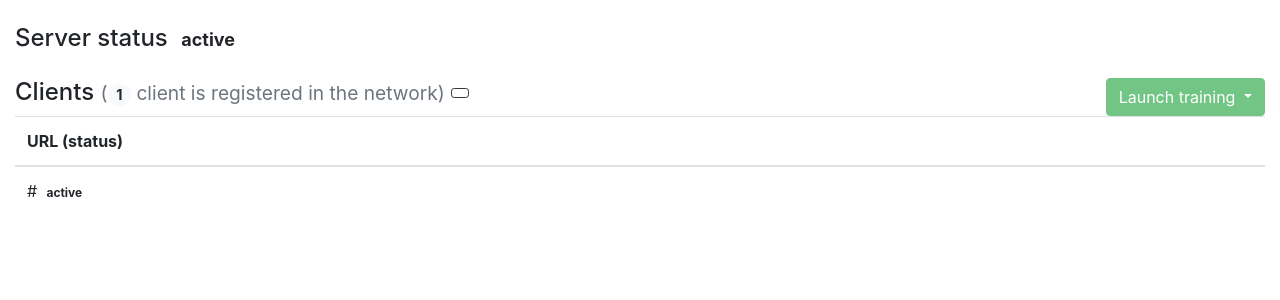
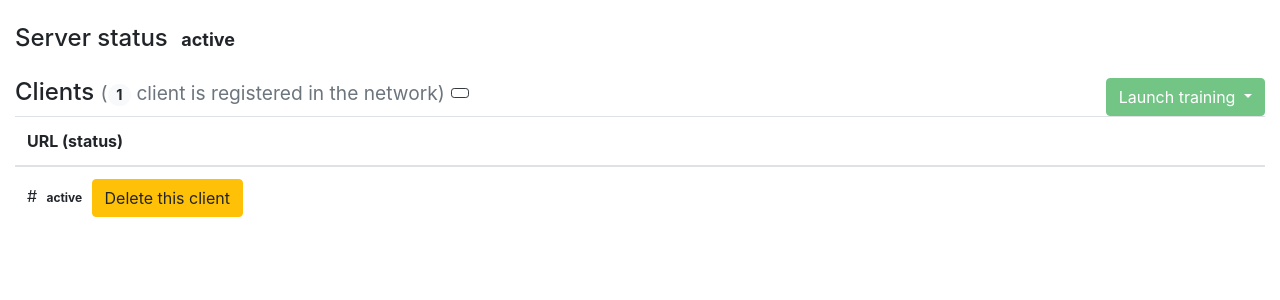
Before and after one commit to angelmarques/K3S-FL-NETWORK, a Flask app: template server/templates/index.html in a window 1280 px wide. Shown: the part 56-356 px from the top of the page. Run offline with Flask 2, Linux system fonts and the light colour scheme; the template is opened without the code that fills it: most values are stand-ins (such as "Sample title", 1, 10 or a date in 2020); some libraries are stand-ins or nearby versions.

Commit message:
Eliminar clientes a mano

```diff
--- a/server/__init__.py
+++ b/server/__init__.py
@@ -45,10 +45,10 @@
         server.register_client(request.form['client_url'])
         return Response(status=201)
 
-    @app.route('/client', methods=['DELETE'])
+    @app.route('/clientun', methods=['POST'])
     def unregister_client():
-        print('Request DELETE /client for client_url [', request.form['client_url'], ']')
-        server.unregister_client(request.form['client_url'])
+        print('Request POST /clientun for client_url [', request.json['client_url'], ']')
+        server.unregister_client(request.json['client_url'])
         return Response(status=200)
 
     @app.route('/model_params', methods=['PUT'])
--- a/server/static/js/dashboard.js
+++ b/server/static/js/dashboard.js
@@ -27,16 +27,51 @@
 
     }
 
+    const deleteClient = (button, client__url) => {
+        button.disabled = true;
+        fetch('/clientun', {
+            method: 'POST',
+            headers: {
+                'Content-Type': 'application/json'
+            },
+            body: JSON.stringify({
+                'client_url':client__url
+            })
+
+        })
+            .then((response) => {
+                if (response.status === 200) {
+                    console.log('Client deleted');
+                }
+            })
+            .catch((error) => {
+                // There was an error
+                console.warn('Error deleting the client:', error);
+            })
+            .finally(() => {
+                button.disabled = false;
+            });
+
+    }
+
+
     const init = () => {
         $ctrl.mnistTrainingButton = document.getElementById('mnistTrainingButton');
         $ctrl.mnistTrainingButton.addEventListener('click', () => {
             launchTraining(this, 'MNIST');
         }, false);
 
+
         $ctrl.chestXRayTrainingButton = document.getElementById('chestXRayTrainingButton');
         $ctrl.chestXRayTrainingButton.addEventListener('click', () => {
             launchTraining(this, 'CHEST_X_RAY_PNEUMONIA');
         }, false);
+
+         $ctrl.deleteClientButton = document.getElementById('deleteClientButton');
+        $ctrl.deleteClientButton.addEventListener('click', () => {
+            deleteClient(this, $ctrl.deleteClientButton.getAttribute('client-url'));
+        }, false);
+
     }
 
     init();
--- a/server/templates/index.html
+++ b/server/templates/index.html
@@ -46,7 +46,7 @@
                 </thead>
                 {%  for client_url,training_client in training_clients.items() %}
                     <tr>
-                        <td>{{ client_url }} <span class="badge {{ training_client.status }}">{{ training_client.status }}</span></td>
+                        <td>{{ client_url }} <span class="badge {{ training_client.status }}">{{ training_client.status }}</span> <a type="button" class="btn btn-warning" id="deleteClientButton" client-url= "{{ client_url }}" href="#"> Delete this client</a>   </td>
                     </tr>
                 {% endfor %}
             </table>
```
